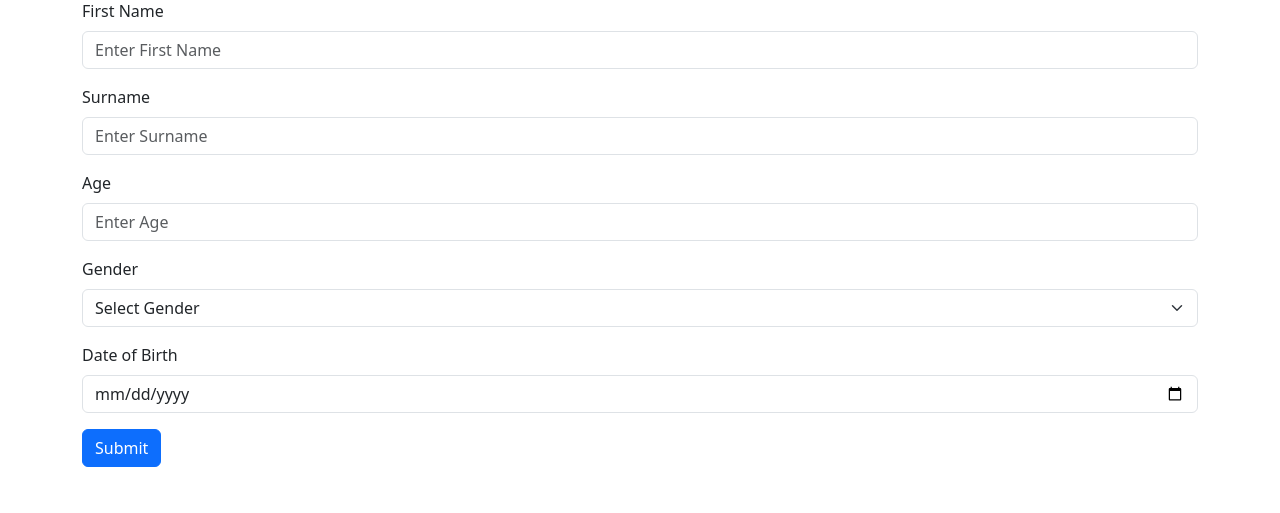
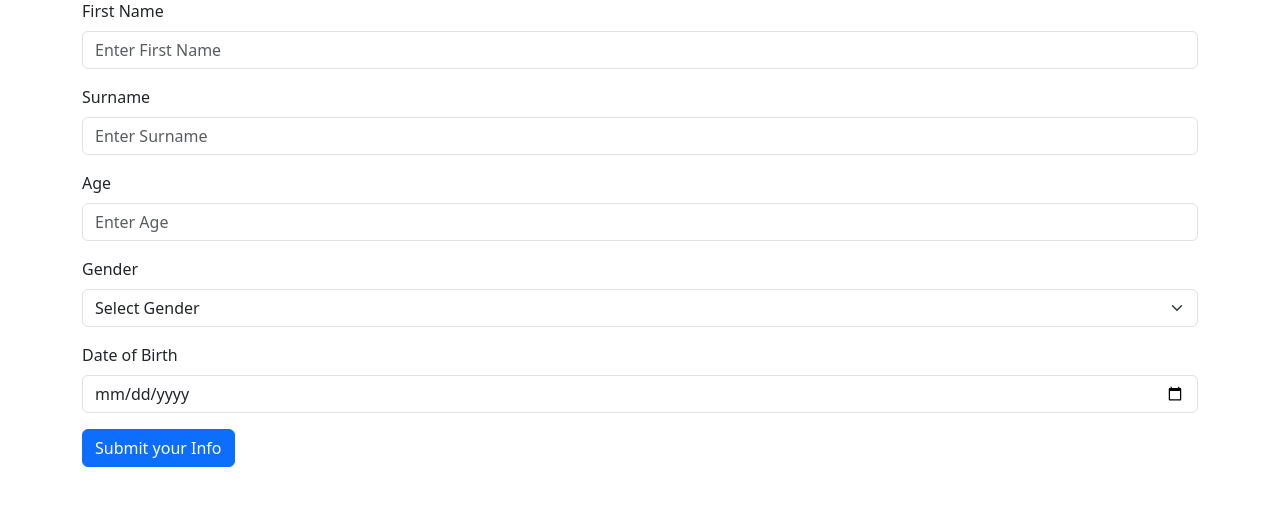
Before and after one commit to vaishnavi10pednekar/Django-Learning, a Django app: page /info/ in a window 1280 px wide. Shown: the part 287-800 px from the top of the page. Run offline with Django 5.2, Linux system fonts and the light colour scheme; data that the repository does not hold is empty.

Commit message:
updated project

```diff
--- a/firstprojectt/templates/info.html
+++ b/firstprojectt/templates/info.html
@@ -73,7 +73,7 @@
         </div>
 
         <button type="submit" class="btn btn-primary">
-            Submit
+            Submit your Info
         </button>
 
     </form>
```
